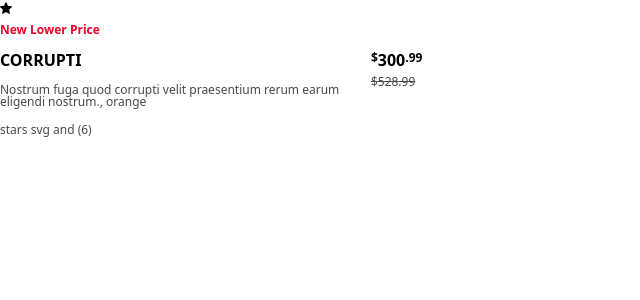
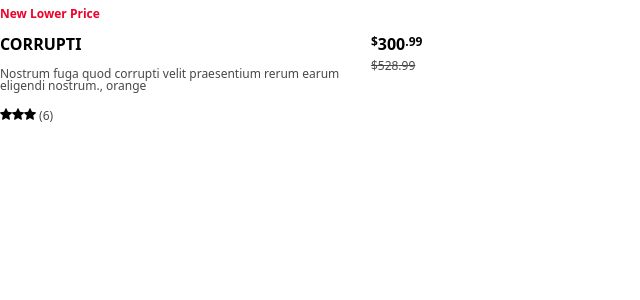
Before and after one commit to hrr48-BlueJayWay/product-options, a React app: page / in a window 1280 px wide. Shown: the top 300 px of the page, without its empty margins (0-640 px from the left). Built offline with nearby package versions, Linux system fonts and the light colour scheme; the HTML template or start-up script is replaced by a standard one.

Commit message:
Create simple star count & finalize overview draft

```diff
--- a/client/src/app.jsx
+++ b/client/src/app.jsx
@@ -6,12 +6,6 @@ import exampleData from './data/exampleData.js';
 import GlobalStyle from './globalStyle/createGlobalStyle.jsx'
 
 
-const Icon = styled.svg`
-  flex: none;
-  transition: fill 0.25s;
-  width: 12px;
-  height: 12px;
-`;
 
 const App = () => {
 
@@ -19,9 +13,6 @@ const [data, setData] = useState(exampleData)
 
   return (
     <div>
-      <Icon viewBox="0 -10 511.99143 511">
-      <path d="m510.652344 185.882812c-3.371094-10.367187-12.566406-17.707031-23.402344-18.6875l-147.796875-13.417968-58.410156-136.75c-4.3125-10.046875-14.125-16.53125-25.046875-16.53125s-20.738282 6.484375-25.023438 16.53125l-58.410156 136.75-147.820312 13.417968c-10.835938 1-20.011719 8.339844-23.402344 18.6875-3.371094 10.367188-.257813 21.738282 7.9375 28.925782l111.722656 97.964844-32.941406 145.085937c-2.410156 10.667969 1.730468 21.699219 10.582031 28.097656 4.757813 3.457031 10.347656 5.183594 15.957031 5.183594 4.820313 0 9.644532-1.28125 13.953125-3.859375l127.445313-76.203125 127.421875 76.203125c9.347656 5.585938 21.101562 5.074219 29.933593-1.324219 8.851563-6.398437 12.992188-17.429687 10.582032-28.097656l-32.941406-145.085937 111.722656-97.964844c8.191406-7.1875 11.308594-18.535156 7.9375-28.925782zm-252.203125 223.722657"/>
-      </Icon>
       <GlobalStyle />
       <ProductOverview data={data} />
     </div>
--- a/client/src/components/ProductOverview.jsx
+++ b/client/src/components/ProductOverview.jsx
@@ -46,6 +46,10 @@ const Reviews = styled.div`
   margin: 0.5rem 0;
   font-size: 0.75rem;
   color: #484848;
+
+  &:hover {
+    text-decoration: underline;
+  }
 `;
 
 const CurrentPrice = styled.div`
@@ -66,16 +70,55 @@ const MoneySpans = styled.span`
   vertical-align: top;
 `;
 
+const Icon = styled.svg`
+  flex: none;
+  transition: fill 0.25s;
+  width: 0.75rem;
+  height: 0.75rem;
+`;
 
+
+const Star = <Icon viewBox="0 -10 511.99143 511">
+  <path d="m510.652344 185.882812c-3.371094-10.367187-12.566406-17.707031-23.402344-18.6875l-147.796875-13.417968-58.410156-136.75c-4.3125-10.046875-14.125-16.53125-25.046875-16.53125s-20.738282 6.484375-25.023438 16.53125l-58.410156 136.75-147.820312 13.417968c-10.835938 1-20.011719 8.339844-23.402344 18.6875-3.371094 10.367188-.257813 21.738282 7.9375 28.925782l111.722656 97.964844-32.941406 145.085937c-2.410156 10.667969 1.730468 21.699219 10.582031 28.097656 4.757813 3.457031 10.347656 5.183594 15.957031 5.183594 4.820313 0 9.644532-1.28125 13.953125-3.859375l127.445313-76.203125 127.421875 76.203125c9.347656 5.585938 21.101562 5.074219 29.933593-1.324219 8.851563-6.398437 12.992188-17.429687 10.582032-28.097656l-32.941406-145.085937 111.722656-97.964844c8.191406-7.1875 11.308594-18.535156 7.9375-28.925782zm-252.203125 223.722657"/>
+</Icon>;
 
 
 const ProductOverview = (props) => {
   const { data } = props;
+  console.log(data.reviews);
 
+
+
+  let reviewsAverages = ((reviews) => {
+    let reviewsAverages = {
+      appearance: 0,
+      easeOfAssembly: 0,
+      overallRating: 0,
+      productQuality: 0,
+      valueForMoney: 0,
+      worksAsExpected: 0,
+    };
+    let numOfReviews = reviews.length;
+
+    data.reviews.forEach((review) => {
+      for (var rating in reviewsAverages) {
+        reviewsAverages[rating] += review[rating]
+      }
+    })
+    for (var rating in reviewsAverages) {
+      reviewsAverages[rating] /= numOfReviews
+    }
+    return reviewsAverages;
+  })(data.reviews)
+
+  let roundedUpStars = [];
+  for (let i = 0; i < reviewsAverages.overallRating; i++) {
+    roundedUpStars.push(Star);
+  }
   let isOnSale = data.price.salePrice < data.price.originalPrice
-
   const dollar = <MoneySpans>$</MoneySpans>
   const cents = <MoneySpans>.99</MoneySpans>
+
   return (
   <GridParent>
     {isOnSale && <NewPrice>New Lower Price</NewPrice>}
@@ -89,7 +132,7 @@ const ProductOverview = (props) => {
       <CurrentPrice>{dollar}{data.price.salePrice}{cents}</CurrentPrice>
       {isOnSale && <OriginalPrice>${data.price.originalPrice}.99</OriginalPrice>}
     </Pricing>
-    <Reviews>stars svg and ({data.reviews.length})</Reviews>
+    <Reviews>{roundedUpStars} ({data.reviews.length})</Reviews>
   </GridParent>
   );
 };
```
